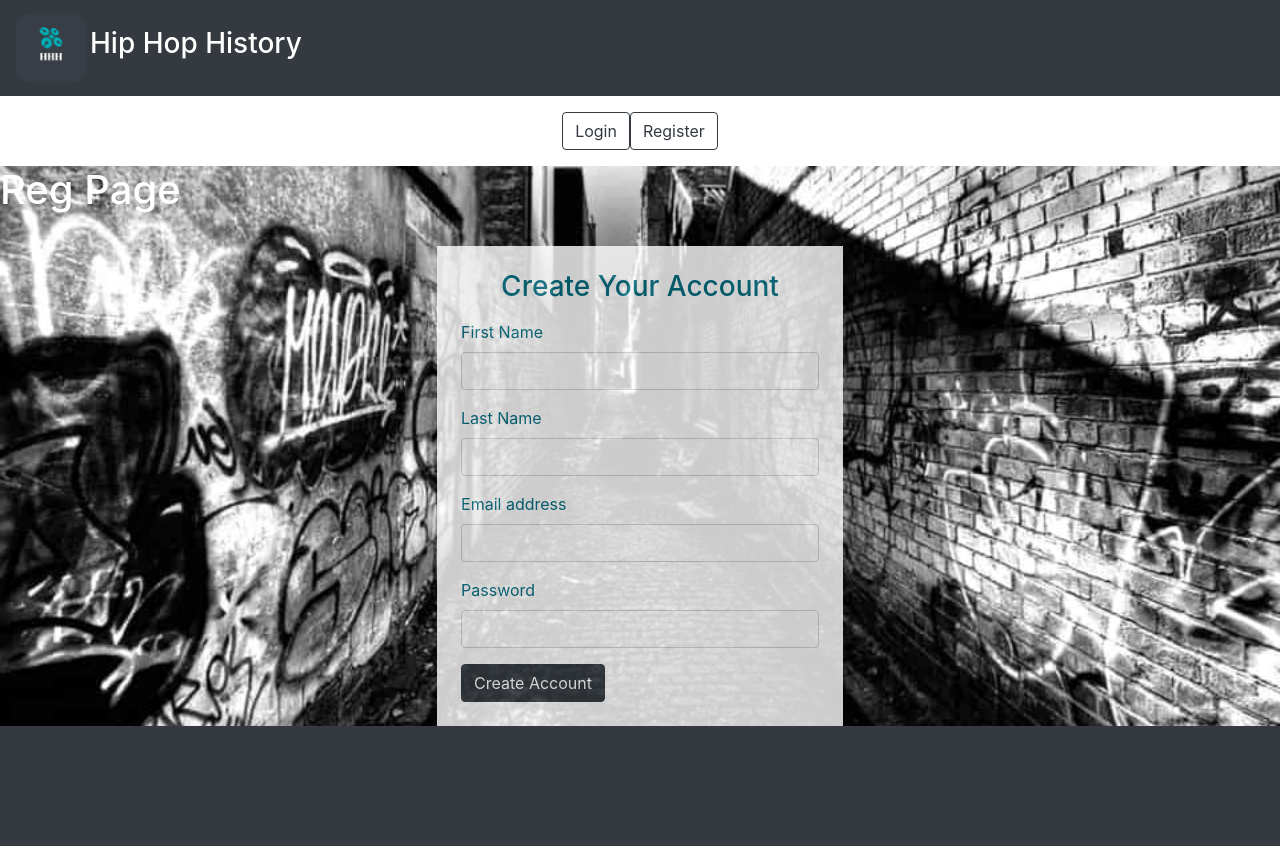
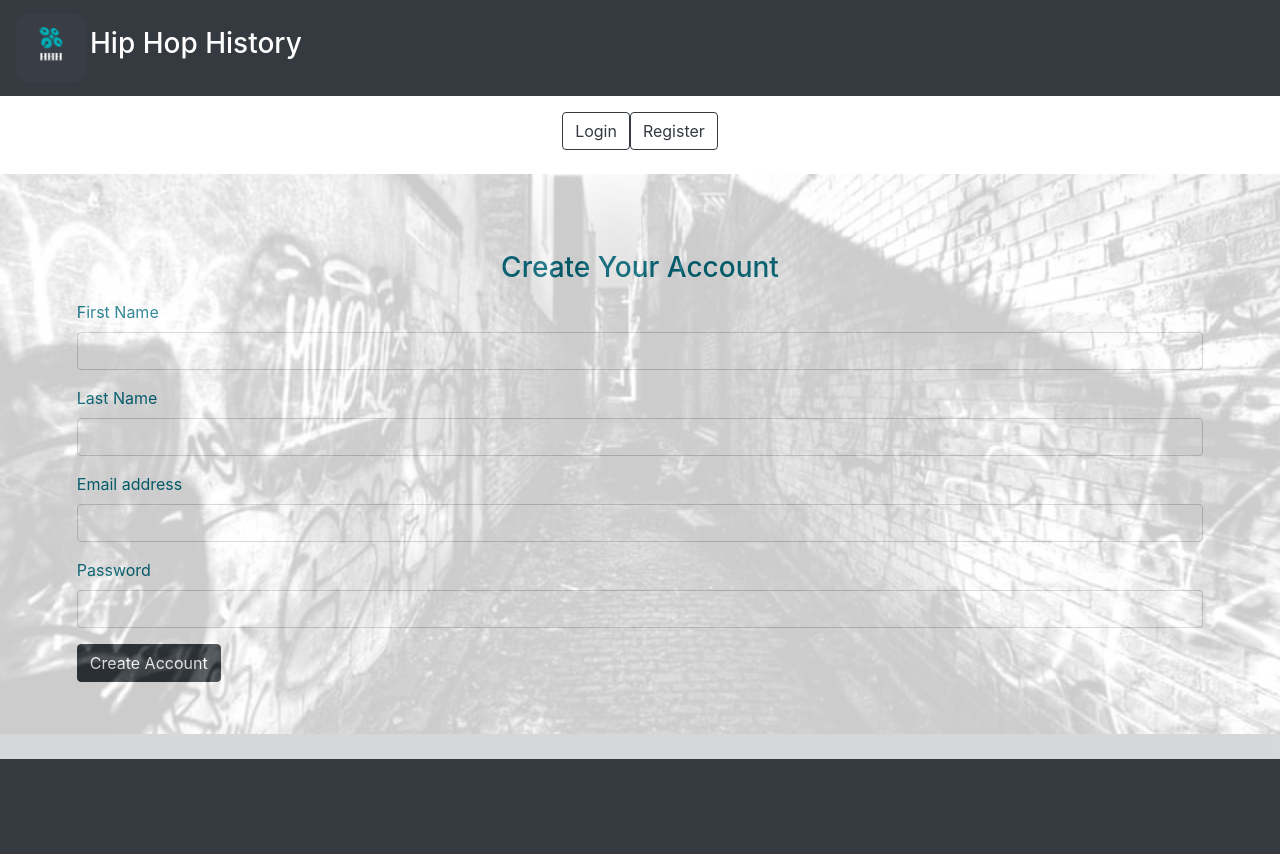
Before and after one commit to Nicholas-Huang713/Hip-Hop-History, a React (Create React App) app in the folder client/: page /register in a window 1280 px wide. Built offline with nearby package versions, Linux system fonts and the light colour scheme; no server answers.

Commit message:
deploy hip hop app

```diff
--- a/client/src/components/Registration.js
+++ b/client/src/components/Registration.js
@@ -64,10 +64,9 @@ class Registration extends React.Component {
         const {errorMsg} = this.state;
         return (
             <div className="regform-bg mt-3">
-                <h1 className="text-white">Reg Page</h1>
-                <div className="row">
-                    <div className="col-sm"></div>
-                    <div className="col-sm">
+                {/* <div className="row">
+                    <div className="col"></div>
+                    <div className="col"> */}
                         <div className="regform-container mt-4">
                             <form className="regform-style" onSubmit={this.handleRegister}>
                                 <h3 className="text-center">Create Your Account</h3>
@@ -111,9 +110,9 @@ class Registration extends React.Component {
                                 <button className="btn btn-dark">Create Account</button>
                             </form>
                         </div>
-                    </div>
-                    <div className="col-sm"></div>
-                </div>
+                    {/* </div>
+                    <div className="col"></div> */}
+                {/* </div> */}
             </div>
         )
     }
```
